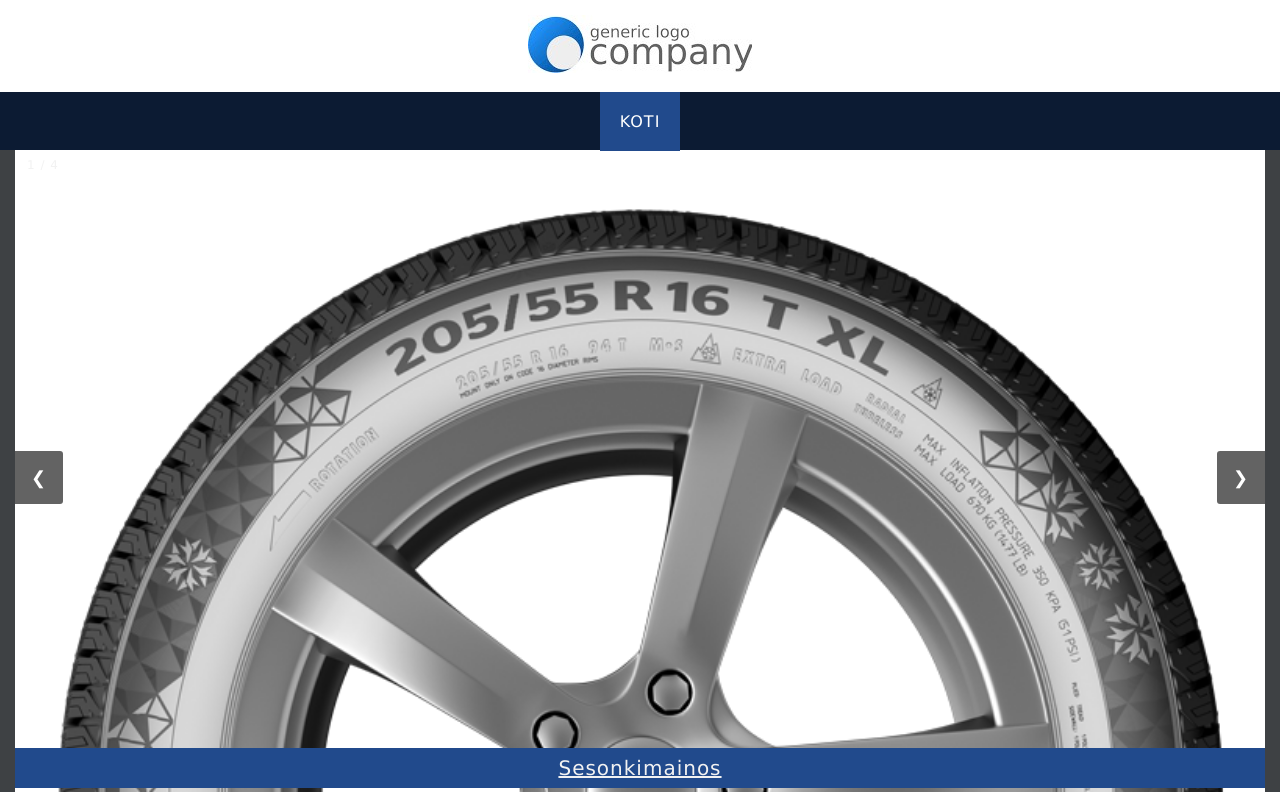
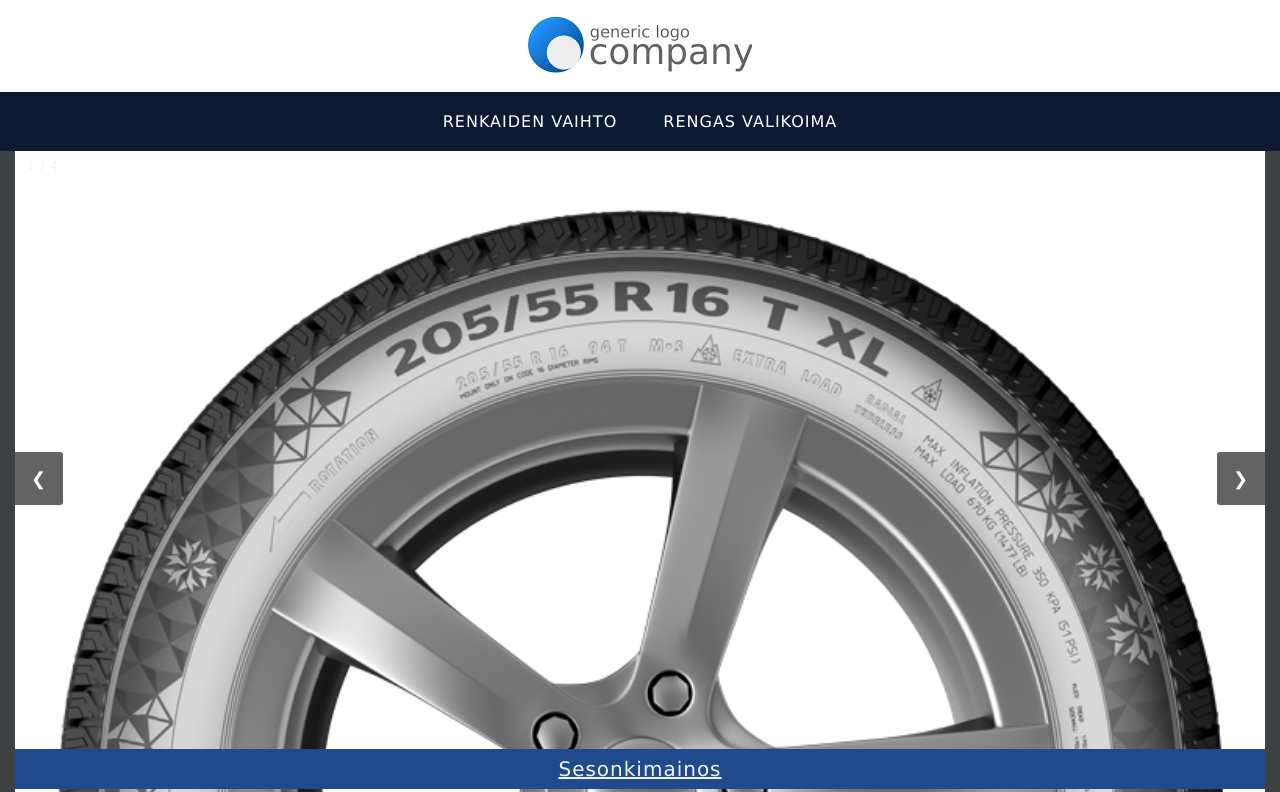
Before and after one commit to Mikael-Kolehmainen/Taitaja2021-semifinal-uppg, a PHP site: page / in a window 1280 px wide. Shown: the top 792 px of the page. Run offline with PHP 8.4, Linux system fonts and the light colour scheme.

Commit message:
Update 04.11.2021 21:25

```diff
--- a/index.php
+++ b/index.php
@@ -11,7 +11,8 @@
         </header>
         <nav>
             <ul>
-                <a href="index.php" class="active"><li class="active">KOTI</li></a>
+                <a href="#video"><li>RENKAIDEN VAIHTO</li></a>
+                <a href="#valikoima"><li>RENGAS VALIKOIMA</li></a>
             </ul>
         </nav>
         <section>
@@ -54,9 +55,12 @@
                 <span class="dot" onclick="currentSlide(4)"></span>
             </div>
             <br>
-            <article>
+            <article id="video">
                 <h1>Miten vaihdat renkaat</h1>
                 <iframe src="https://www.youtube.com/embed/WWIVmcXL-Is" title="YouTube video player" frameborder="0" allow="accelerometer; autoplay; clipboard-write; encrypted-media; gyroscope; picture-in-picture" allowfullscreen></iframe>
+            </article>
+            <article id="valikoima">
+                <h1>Rengas valikoima</h1>
             </article>
         </section>
         <footer>
--- a/main.css
+++ b/main.css
@@ -68,7 +68,7 @@ nav {
     text-align: center;
     background-color: #0C1B33;
     color: white;
-    height: 58px;
+    height: fit-content;
 }
 nav ul {
     list-style: none;
--- a/slideshow.js
+++ b/slideshow.js
@@ -1,20 +1,23 @@
 var slideIndex = 1;
+var timer = null;
+var slides = document.getElementsByClassName("mySlides");
+var dots = document.getElementsByClassName("dot");
 showSlides(slideIndex);
+currentSlide(1);
 
-// Next/previous controls
 function plusSlides(n) {
+  clearTimeout(timer);
   showSlides(slideIndex += n);
 }
 
-// Thumbnail image controls
 function currentSlide(n) {
+  clearTimeout(timer);
   showSlides(slideIndex = n);
 }
 
 function showSlides(n) {
   var i;
-  var slides = document.getElementsByClassName("mySlides");
-  var dots = document.getElementsByClassName("dot");
+  if (n==undefined){n = ++slideIndex}
   if (n > slides.length) {slideIndex = 1}
   if (n < 1) {slideIndex = slides.length}
   for (i = 0; i < slides.length; i++) {
@@ -25,4 +28,5 @@ function showSlides(n) {
   }
   slides[slideIndex-1].style.display = "block";
   dots[slideIndex-1].className += " active";
+  timer = setTimeout(showSlides, 4000);
 }
```
